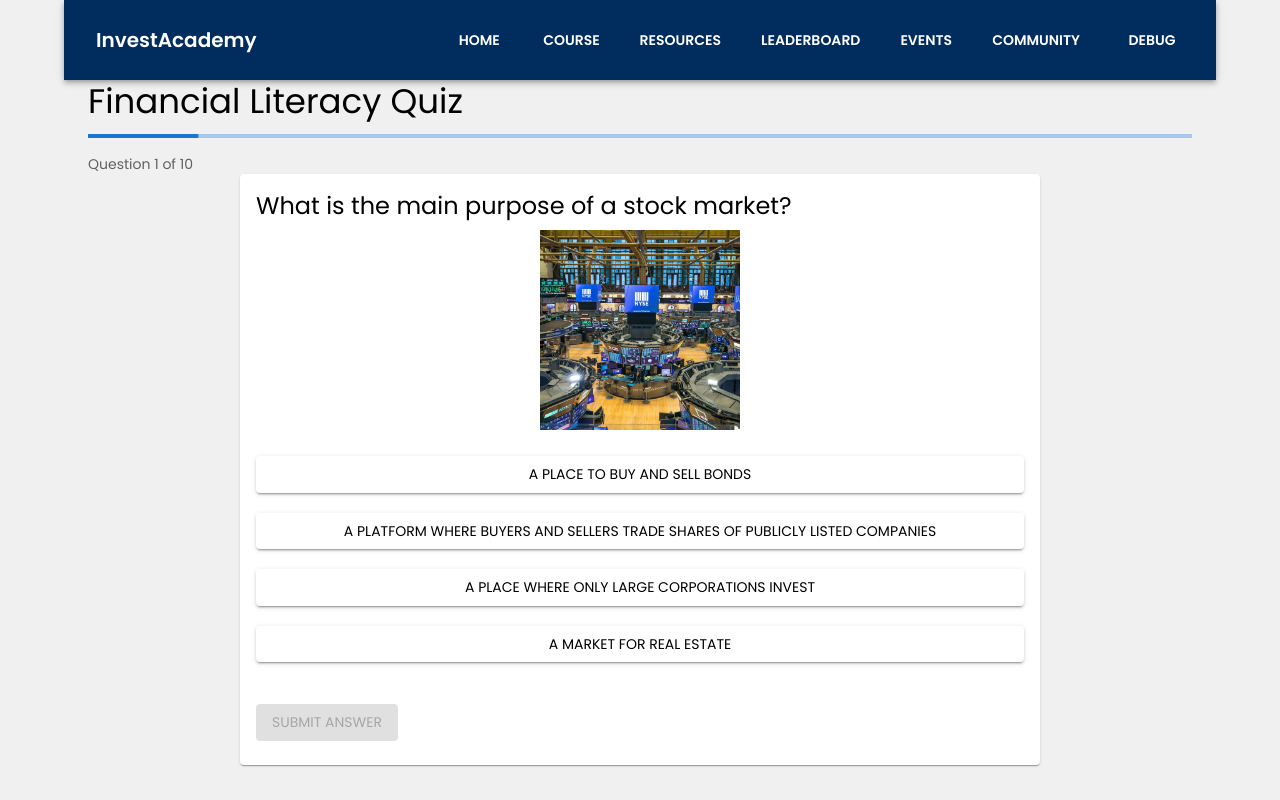
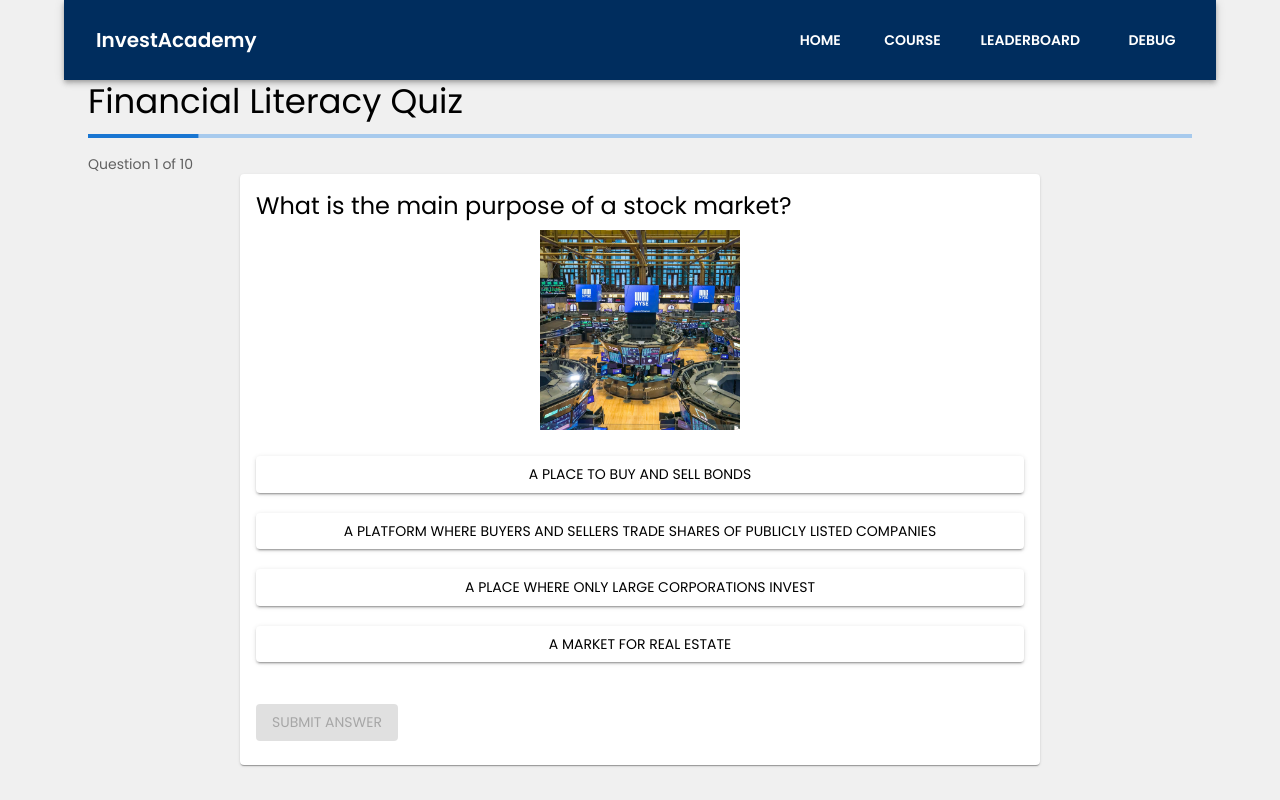
Before and after one commit to ImranZak/InvestAcademy, a React (Vite) app in the folder client/: page /InvestAcademy/guided-trading in a window 1280 px wide. Built offline with nearby package versions, Linux system fonts and the light colour scheme.

Commit message:
Adjusted Navbar

```diff
--- a/client/src/pages/Navbar.jsx
+++ b/client/src/pages/Navbar.jsx
@@ -21,10 +21,7 @@ const Navbar = ({ onDebug }) => {
         <Box sx={{ display: 'flex', gap: '1.5rem' }}>
           <Button color="inherit" component={Link} to="/" sx={{ color: '#ffffff', fontWeight: 'bold' }}>Home</Button>
           <Button color="inherit" component={Link} to="/learning-mode" sx={{ color: '#ffffff', fontWeight: 'bold' }}>Course</Button>
-          <Button color="inherit" component={Link} to="/resources" sx={{ color: '#ffffff', fontWeight: 'bold' }}>Resources</Button>
           <Button color="inherit" component={Link} to="/leaderboard" sx={{ color: '#ffffff', fontWeight: 'bold' }}>Leaderboard</Button>
-          <Button color="inherit" component={Link} to="/events" sx={{ color: '#ffffff', fontWeight: 'bold' }}>Events</Button>
-          <Button color="inherit" component={Link} to="/community" sx={{ color: '#ffffff', fontWeight: 'bold' }}>Community</Button>
         </Box>
 
         {/* Debug Button */}
```
